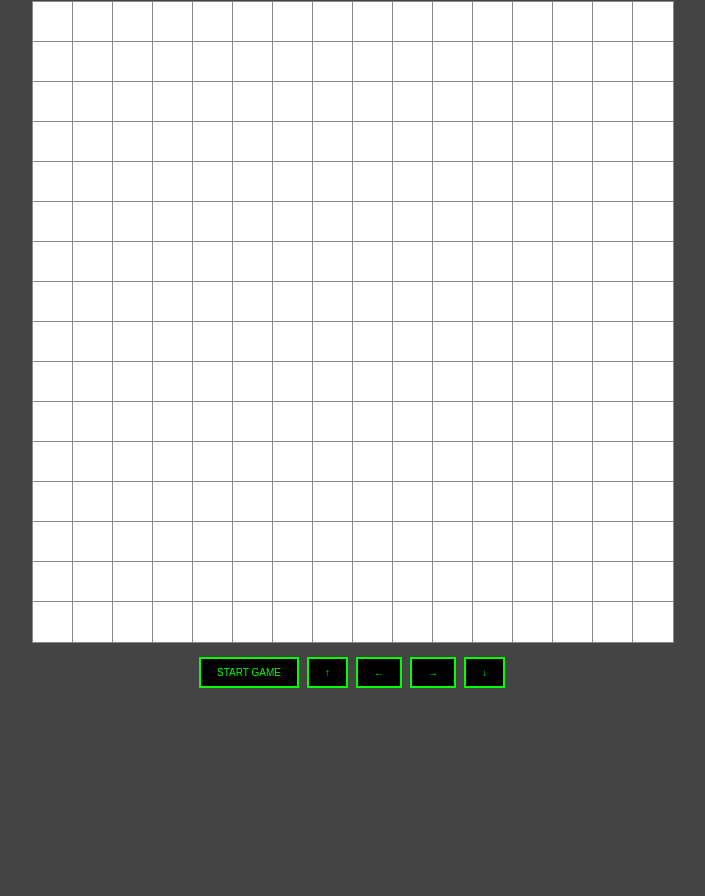
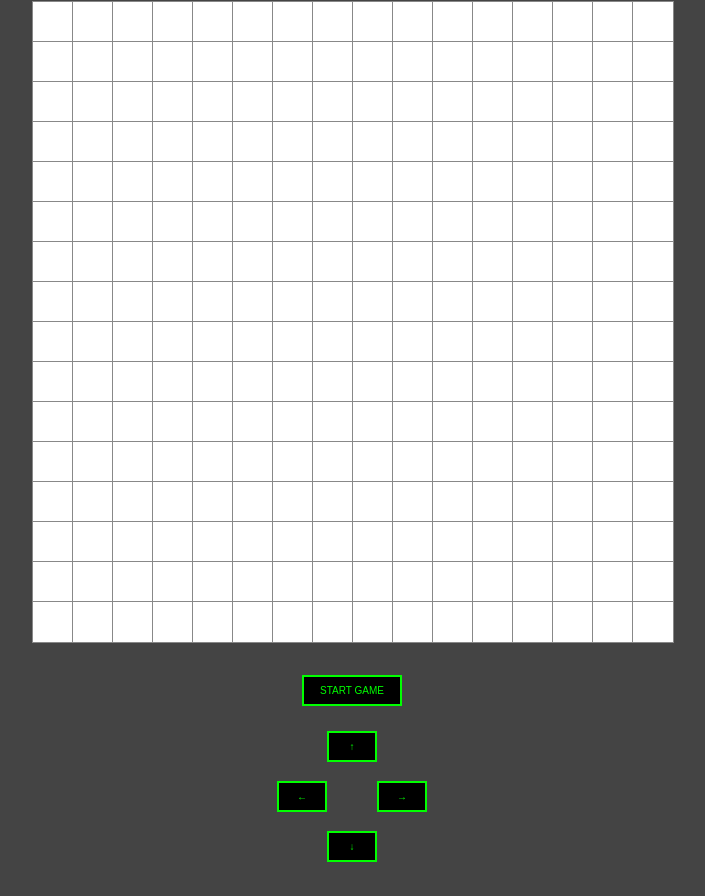
Before and after one commit to Gervig/GridRunner-25, a plain HTML site: page index.html in a window 1280 px wide. Shown: the part 87-983 px from the top of the page, without its empty margins (288-993 px from the left). Before the commit the page ends 800 px from the top, so only its background shows below. Drawn offline with Linux system fonts and the light colour scheme.

Commit message:
dpad buttons

```diff
--- a/index.html
+++ b/index.html
@@ -9,18 +9,16 @@
   <body>
     <h1>GridRunner 25</h1>
 
-    <div id="grid">
-      <!-- TODO: add grid from script here!-->
-    </div>
+    <div id="grid"></div>
 
+    <br>
     <div id="buttons">
       <button id="start">Start game</button>
-      <div id="up_div">
+
+      <div id="dpad">
         <button id="up">↑</button>
-      </div>
-      <button id="left">←</button>
-      <button id="right">→</button>
-      <div id="down_div">
+        <button id="left">←</button>
+        <button id="right">→</button>
         <button id="down">↓</button>
       </div>
     </div>
--- a/style.css
+++ b/style.css
@@ -26,12 +26,41 @@ h1 {
   color: chartreuse;
 }
 
+#dpad {
+  display: grid;
+  grid-template-columns: 50px 50px 50px;
+  grid-template-rows: 50px 50px 50px;
+  gap: 0px;
+  justify-content: center;
+  align-items: center;
+}
+
 #buttons {
   display: flex;
-  gap: 8px;
-  flex-wrap: wrap;
-  justify-content: center;
+  flex-direction: column;
+  align-items: center; /* centers everything horizontally */
+  gap: 1em;
   margin: 1em 0;
+}
+
+#up {
+  grid-column: 2;
+  grid-row: 1;
+}
+
+#left {
+  grid-column: 1;
+  grid-row: 2;
+}
+
+#right {
+  grid-column: 3;
+  grid-row: 2;
+}
+
+#down {
+  grid-column: 2;
+  grid-row: 3;
 }
 
 #buttons button {
```
